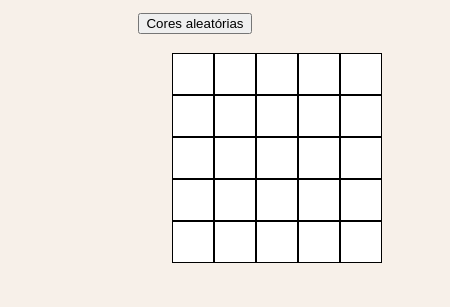
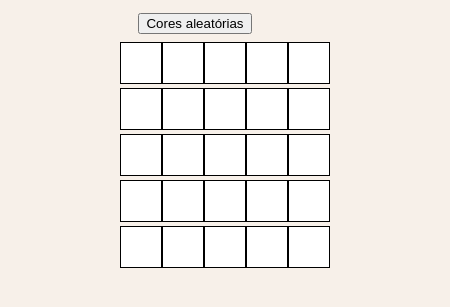
Before and after one commit to Ruan-Portella/Pixels_Art, a website: page index.html in a window 390 px wide. Shown: the part 173-480 px from the top of the page, 450 px wide, since content can reach past the window. Drawn offline with Linux system fonts and the light colour scheme.

Commit message:
Fix: Alterando tamanho do pixel e deixando o board responsivo

```diff
--- a/index.html
+++ b/index.html
@@ -25,7 +25,8 @@
     <footer>
         <button id="button-random-color">Cores aleatórias</button>
     </footer>
-    <div class="matriz" id="pixel-board">
+    <div class="matriz">
+        <div id="pixel-board"></div>
     </div>
     <script src="script.js"></script>
 </body>
--- a/style.css
+++ b/style.css
@@ -104,17 +104,24 @@ h1{
 
 }
 
+.matriz{
+    height: 80%;
+    width: 450px;
+    margin: 0 auto;
+    margin-top: 2%;
+    text-align: center;
+    align-items: center;
+
+}
+
 #pixel-board{
-        width: 210px;
-        height: 100%;
-        display: flex;
-        flex-wrap: wrap;
-        justify-content: flex-end;
-        margin-left: 44%;
-        margin-top: 5%;
+        max-width: 210px;
+        margin: 0 auto;
 }
 .pixel {
     width: 40px;
     height: 40px;
     border: 1px solid black;
+    display: inline-block;
+
   }
```
